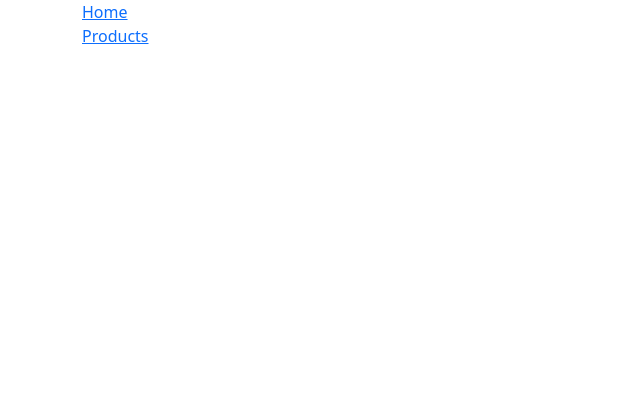
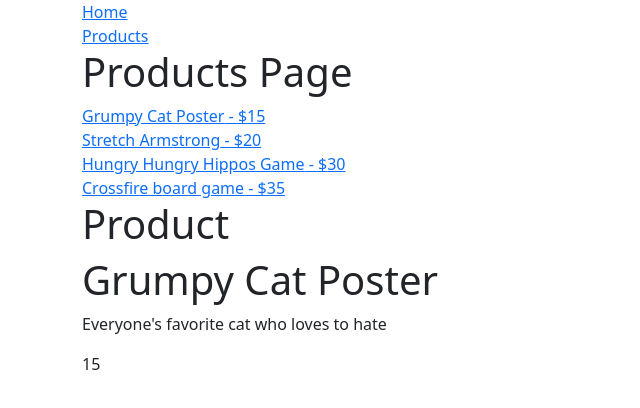
Before and after one commit to saeedjabbar/speed, a React (Create React App) app: page /products/1 in a window 1280 px wide. Before the commit this address had no page. Shown: the top 408 px of the page, without its empty margins (0-640 px from the left). Built offline with nearby package versions, Linux system fonts and the light colour scheme.

Commit message:
outlet bug

```diff
--- a/src/App.js
+++ b/src/App.js
@@ -1,7 +1,9 @@
 import React from "react"
 import Home from "./Home"
 import Products from "./Products"
-import {Routes, Route, Link} from "react-router-dom";
+import Product from "./Product"
+import  {Routes, Route, Link, Outlet } from "react-router-dom";
+
 
 function App() {
   return (
@@ -11,21 +13,22 @@
         <br/>
         <Link to="/products">Products</Link>
       </nav>
-      <Routes>
-        <Route exact path="/" element={<Home />} />
-        <Route exact path="/products" element={<Products />} />
-      </Routes>
-      {/*
-                Route between 2 components depending on the path:
-                1. Home page ("/")
-                2. Products Page ("/products")
 
-                ** Home Page **
-                • Can be a basic home page, maybe welcoming the user to your site and giving some background about yourself as a developer
+    <Routes>
+        <Route  path="/" element={<Home />} />
+        <Route path="products" element={<Products />}>
+          <Route path=":productId" element={<Product />} />
+        </Route>
+        <Route
+          path="*"
+          element={
+            <main style={{ padding: "1rem" }}>
+              <p>There's nothing here!</p>
+            </main>
+          }
+        />
+    </Routes>
 
-                ** Products Page **
-                • Using an array of data for your products (provided for you), map over that data to show each item and some information on the products page as a list of available products.
-            */}
 
     </div>
   )
--- a/src/Product.js
+++ b/src/Product.js
@@ -1,14 +1,22 @@
 import React from "react"
-import { Routes, Route, Link } from "react-router-dom";
-
-
+import productsData from "./productsData"
+import { useParams, Outlet} from "react-router-dom"
 
 function Product() {
+  let {productId} = useParams()
+
+  const product = productsData.find(product => product.id === parseInt(productId))
+  console.log(typeof productId);
+
   return (
     <div>
-      <h1>Product Page</h1>
-      <p>Product Page</p>
+      <h1>Product</h1>
+      <h1>{product.name}</h1>
+      <p>{product.description}</p>
+      <p>{product.price}</p>
+      <Outlet/>
     </div>
+
   )
 }
 
--- a/src/Products.js
+++ b/src/Products.js
@@ -1,23 +1,25 @@
 import React from "react"
 import productsData from "./productsData"
-
-import { Routes, Route, Link } from "react-router-dom";
+import { Link, Outlet } from "react-router-dom";
 
 
 function Products() {
     const productsList = productsData.map(
         product => (
             <div key={product.id}>
-                <Link to={`/products/${product.id}`}>
-                    {product.name} - ${product.price}
-                </Link>
+                <Link to={`${product.id}`} >{product.name} - ${product.price}</Link>
             </div>
         )
     )
     return (
         <div>
-            <h1>Products Page</h1>
-            {productsList}
+            <div>
+                <h1>Products Page</h1>
+                {productsList}
+            </div>
+            <div>
+                <Outlet />
+            </div>
         </div>
     )
 }
```
Also changed, not shown: src/index.js (+5 -9 lines).
